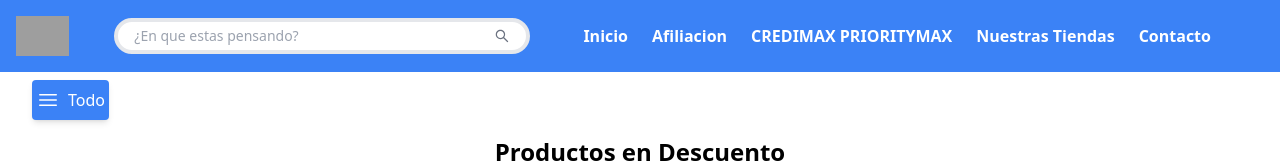
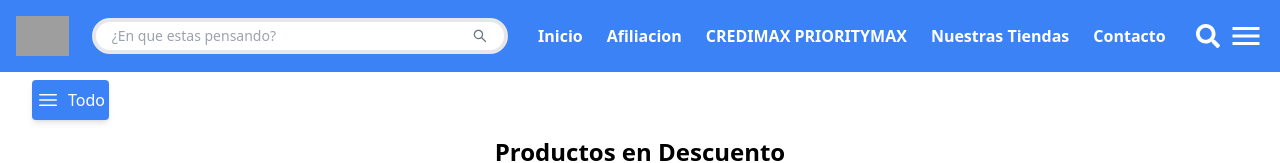
Before and after one commit to dvcanache/MultiMax, a React (Vite) app: page / in a window 1280 px wide. Shown: the top 163 px of the page. Built offline with nearby package versions, Linux system fonts and the light colour scheme; grey boxes are pictures that could not be loaded.

Commit message:
Bug cuando cambias entre search bar y menu responsive arreglado

```diff
--- a/src/Components/NavBar/NavBar.tsx
+++ b/src/Components/NavBar/NavBar.tsx
@@ -1,4 +1,4 @@
-import React from "react";
+import React, { useState } from "react";
 import { NavBarMenu } from "../../mockData/data";
 import SearchBar from "./SearchBar";
 import { MdMenu } from "react-icons/md";
@@ -9,27 +9,17 @@ import HamburgerMenu from "./HamburgerMenu";
 const LogoUrl = `https://multimax.com.ve/wp-content/uploads/2024/11/Logo-Multimax-web.png`;
 
 const NavBar = () => {
-  const [openMenu, setOpenMenu] = React.useState(false);
-  const [openSearch, setOpenSearch] = React.useState(false);
-  const handleMenu = (openMenu: boolean) => {
-    if (!openMenu) {
-      setOpenMenu(true);
-      setOpenSearch(false);
-    }
-  };
+  const [navState, setNavState] = useState<"menu" | "search" | null>(null);
 
-  const handleSearch = (openSearch: boolean) => {
-    if (!openSearch) {
-      setOpenSearch(true);
-      setOpenMenu(false);
-    }
+  const toggleNavState = (state: "menu" | "search") => {
+    setNavState((prev) => (prev === state ? null : state));
   };
 
   return (
     <>
       <nav className="bg-blue-500 w-full">
         <div className="container flex justify-between items-center p-4">
-          {/*Seccion logo*/}
+          {/* Logo */}
           <div className="text-2xl flex items-center">
             <a href={NavBarMenu[0].link} className="min-w-[40px]">
               <img
@@ -39,12 +29,11 @@ const NavBar = () => {
               />
             </a>
           </div>
-          {/*Seccion De Barra De Busqueda*/}
+          {/* Search Bar */}
           <div className="w-1/2 xl:w-1/3 hidden md:block">
             <SearchBar />
           </div>
-
-          {/*Seccion Menu*/}
+          {/* Menu */}
           <div className="hidden xl:block">
             <ul className="inline-flex m-0 p-0 gap-2">
               {NavBarMenu.map((item) => (
@@ -59,34 +48,32 @@ const NavBar = () => {
               ))}
             </ul>
           </div>
+          {/* Mobile Buttons */}
           <div className="flex items-center gap-2">
-            {/*Seccion Busqueda Responsive*/}
             <div
-              className="justify-end cursor-pointer md:hidden"
-              onClick={() => setOpenSearch(!openSearch)}
+              className="cursor-pointer text-white"
+              onClick={() => toggleNavState("search")}
             >
-              <FaSearch className="text-2xl text-white" />
+              <FaSearch className="text-2xl" />
             </div>
-            {/*Seccion Hamburger Menu*/}
             <div
-              className="xl:hidden cursor-pointer"
-              onClick={() => setOpenMenu(!openMenu)}
+              className="cursor-pointer text-white"
+              onClick={() => toggleNavState("menu")}
             >
-              <MdMenu className="text-4xl text-white" />
+              <MdMenu className="text-4xl" />
             </div>
           </div>
         </div>
       </nav>
       <div className="bg-blue-500 p-0 m-0 md:hidden">
-          <ResponsiveAnimation open={openMenu}>
-            <HamburgerMenu />
-          </ResponsiveAnimation>
-          <ResponsiveAnimation open={openSearch}>
-            <div className="p-2">
+        <ResponsiveAnimation open={navState === "menu"}>
+          <HamburgerMenu />
+        </ResponsiveAnimation>
+        <ResponsiveAnimation open={navState === "search"}>
+          <div className="p-2">
             <SearchBar />
-
-            </div>
-          </ResponsiveAnimation>
+          </div>
+        </ResponsiveAnimation>
       </div>
     </>
   );
--- a/src/Components/NavBar/ResponsiveAnimation.tsx
+++ b/src/Components/NavBar/ResponsiveAnimation.tsx
@@ -3,7 +3,6 @@ import { motion, AnimatePresence } from "framer-motion";
 const ResponsiveAnimation = ({ open, children }: { open: boolean, children: React.ReactNode }) => {
   return (
     <AnimatePresence>
-      {" "}
       {open && (
           <motion.div
             initial={{ opacity: 0, y: -20 }}
```
